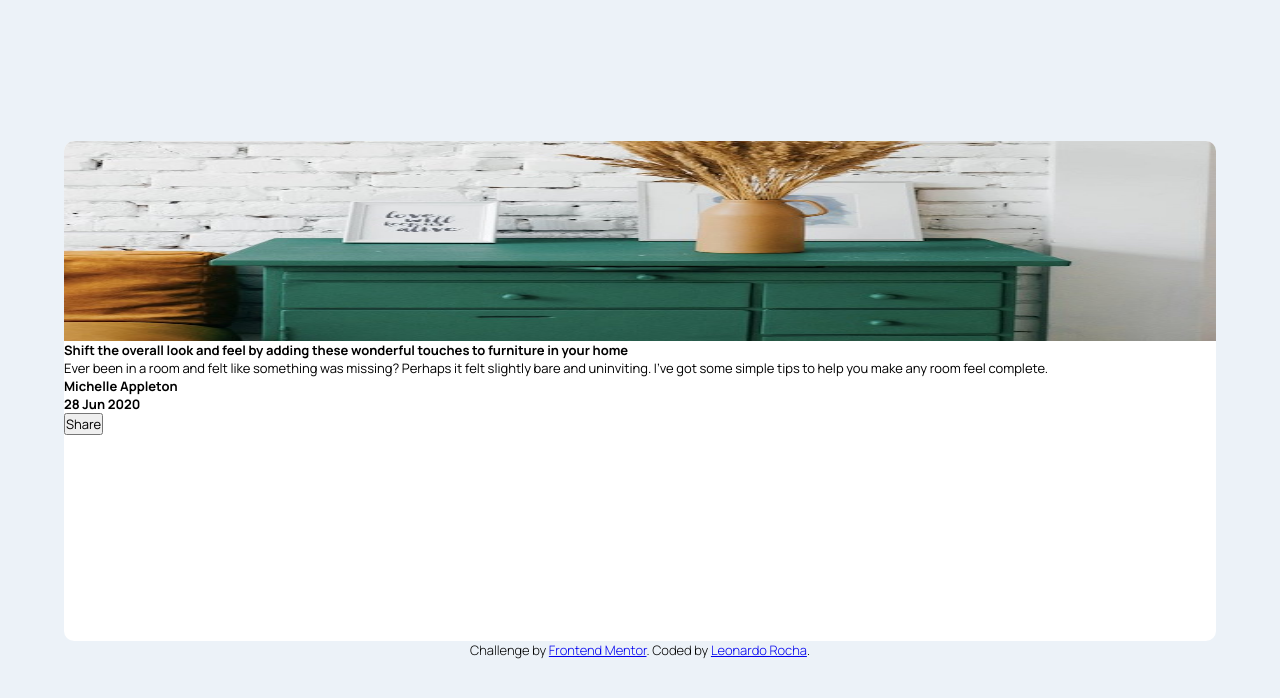
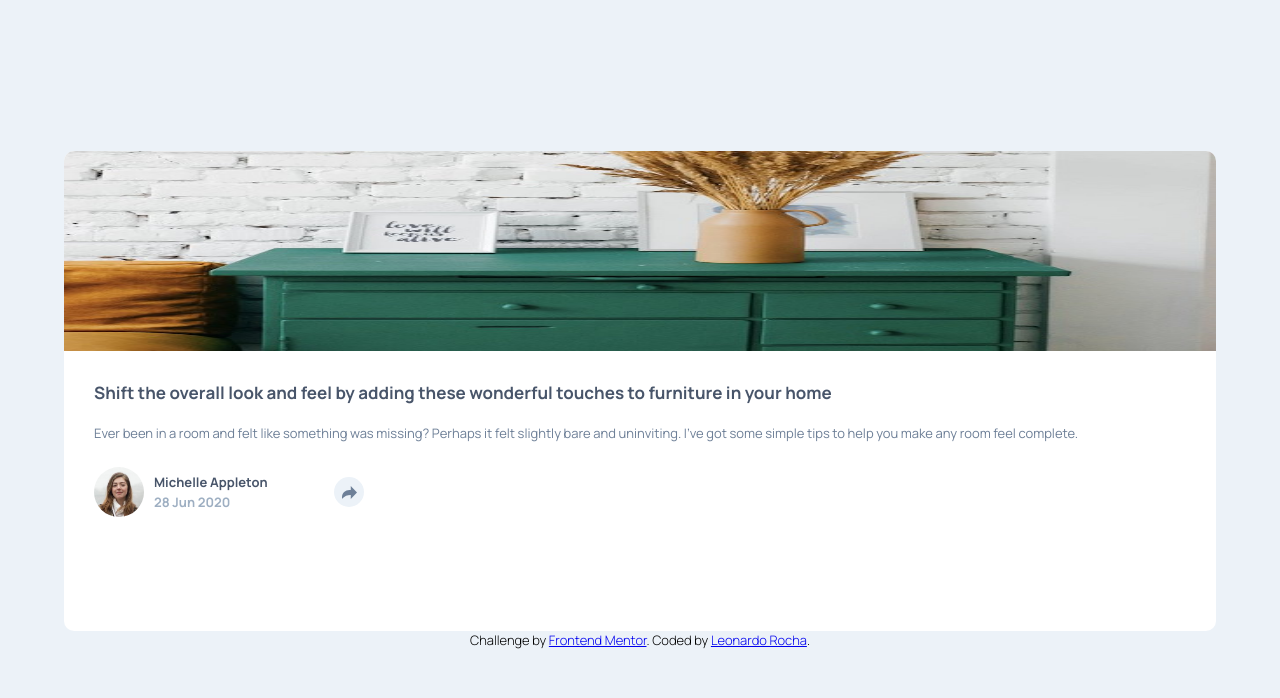
Before and after one commit to Leoemanuel21/article-preview-component, a plain HTML site: page index.html in a window 1280 px wide. Drawn offline with Linux system fonts and the light colour scheme.

Commit message:
mibile finalizado

```diff
--- a/CSS/style.css
+++ b/CSS/style.css
@@ -38,16 +38,18 @@ body{
 main{
     background-color: white;
     width: 90vw;
-    height: 50rem;
+    height: 48rem;
     border-radius: 1rem;
     overflow: hidden;
 }
 
 section{
-
+    display: flex;
+    flex-flow: column nowrap;
 }
 
 .image{
+    width: 100%;
     height: 20rem;
 }
 
@@ -57,30 +59,55 @@ section{
 }
 
 .info{
-
+    padding: 3rem;
 }
 
 .info h1{
-
+    color: var(--Very-Dark-Grayish-Blue);
+    font-size: 1.7rem;
 }
 
 .info p{
-
+    color: var(--Desaturated-Dark-Blue);
+    padding-top: 2rem;
 }
 
 .profile{
+    width: 100%;
+    height: 4rem;
+    padding-left: 3rem;
+    display: grid;
+    align-items: center;
+    grid-template: repeat(2, 1fr) / 6rem 18rem 6rem;
+}
 
+.avatar{
+    width: 5rem;
+    border-radius: 50%;
+    grid-area: 1/1/3/3;
 }
 
 .profile h1{
-
+    color: var(--Very-Dark-Grayish-Blue);
+    grid-area: 1/2/2/3;
 }
 
 .profile h2{
-
+    color: var(--Grayish-Blue);
+    grid-area: 2/2/3/3;
 }
 
-.submit{
+.share{
+    grid-area: 1/3/3/4;
+    background-color: var(--Light-Grayish-Blue);
+    width: 3rem;
+    height: 3rem;
+    border-radius: 50%;
+    display: flex;
+    align-items: center;
+    justify-content: center;
+    border: none;
+    cursor: pointer;
 
 }
 
--- a/index.html
+++ b/index.html
@@ -17,9 +17,11 @@
             <p>Ever been in a room and felt like something was missing? Perhaps it felt slightly bare and uninviting. I’ve got some simple tips to help you make any room feel complete.</p>
         </section>
         <section class="profile">
+            <img src="images/avatar-michelle.jpg" alt="avatar-michelle" class="avatar">
             <h1>Michelle Appleton</h1>
             <h2>28 Jun 2020</h2>
-            <input type="submit" value="Share" onclick="share()" class="submit">
+            <div class="share"><img src="images/icon-share.svg" alt="icon-share"></div>
+
         </section>
     </main>
 
```
